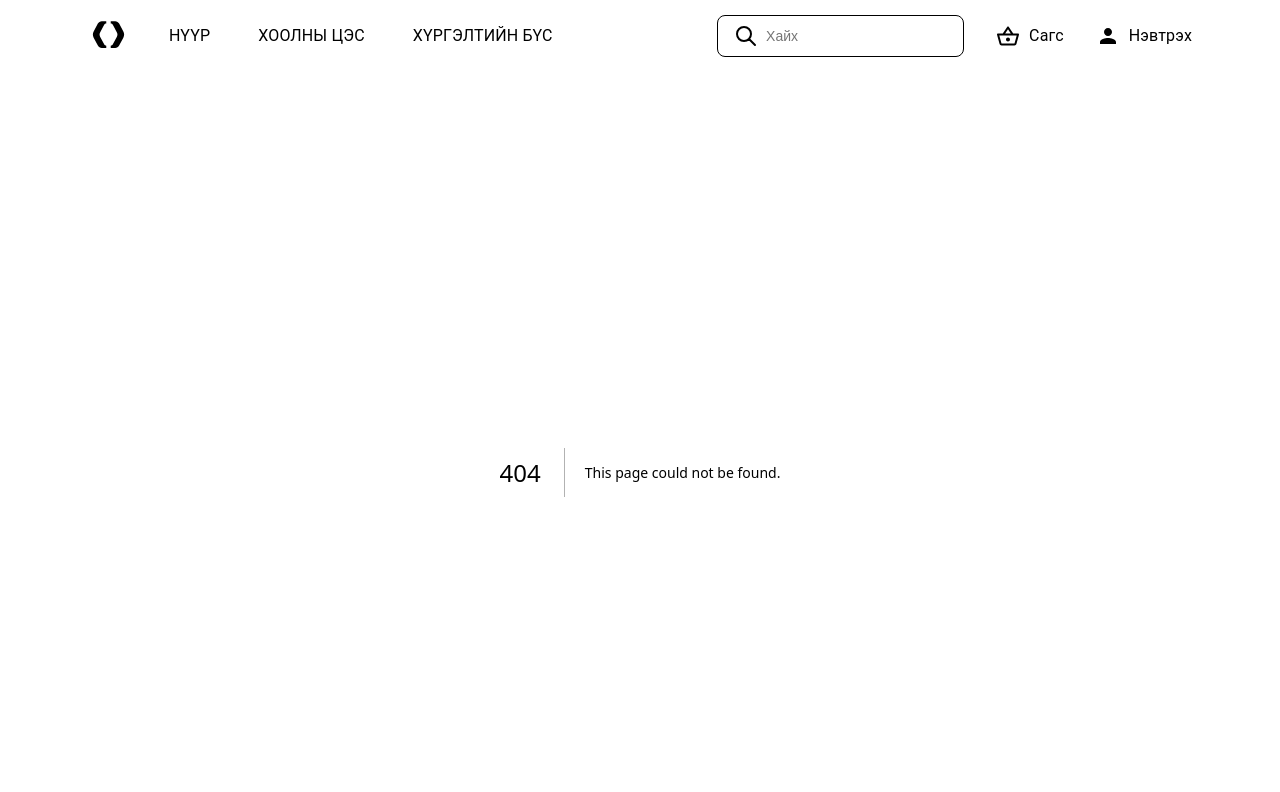
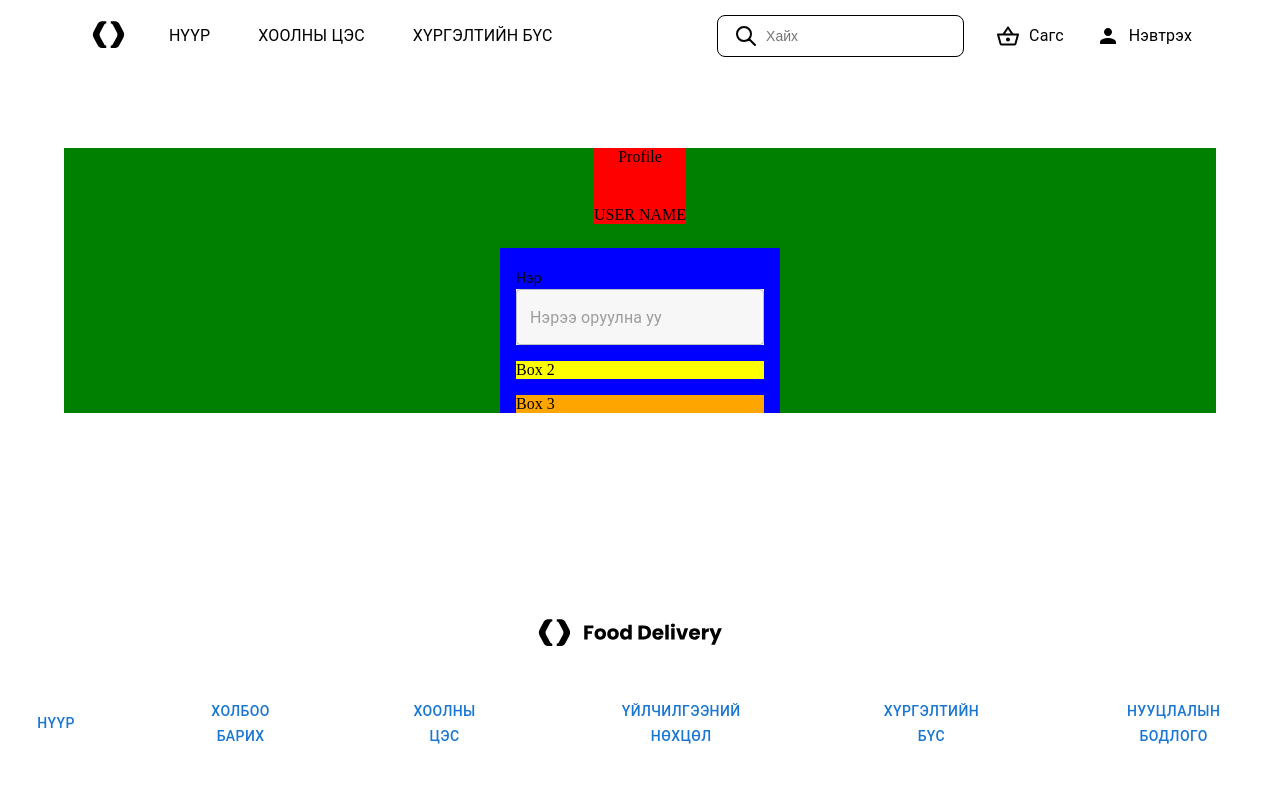
Before and after one commit to Munkhuu-u/food-delivery-fe, a Next.js app: page /signup in a window 1280 px wide. Before the commit this address had no page. Shown: the top 792 px of the page. Built offline with nearby package versions, Linux system fonts and the light colour scheme.

Commit message:
sign up hiih heregtei baina

```diff
--- /dev/null
+++ b/src/pages/signup.tsx
@@ -0,0 +1,51 @@
+import {
+  Container,
+  Stack,
+  Typography,
+  Box,
+  TextField,
+  FormControl,
+} from "@mui/material";
+
+export default function signup() {
+  return (
+    <Container>
+      <Stack
+        marginTop={"76px"}
+        marginBottom={"199px"}
+        bgcolor={"green"}
+        spacing={"24px"}
+        justifyContent={"center"}
+        alignItems={"center"}
+      >
+        {/* Profile and name section */}
+        <Stack bgcolor={"red"} spacing={"40px"} alignItems={"center"}>
+          <p>Profile</p>
+          <p>USER NAME</p>
+        </Stack>
+        {/* Name, Contact number, E-mail and buttons */}
+        <Stack
+          spacing={"16px"}
+          bgcolor={"blue"}
+          paddingTop={"20px"}
+          paddingX={"16px"}
+        >
+          <FormControl>
+            <Typography fontSize={"14px"}>Нэр</Typography>
+            <TextField
+              sx={{
+                backgroundColor: "#F7F7F8",
+              }}
+              fullWidth
+              id="fullWidth"
+              placeholder="Нэрээ оруулна уу"
+            />
+          </FormControl>
+          {/* <Box bgcolor={"purple"}>Box 1</Box> */}
+          <Box bgcolor={"yellow"}>Box 2</Box>
+          <Box bgcolor={"orange"}>Box 3</Box>
+        </Stack>
+      </Stack>
+    </Container>
+  );
+}
```
Also changed, not shown: src/pages/userprofile.tsx (added, +51 -0 lines), Todo.txt.
